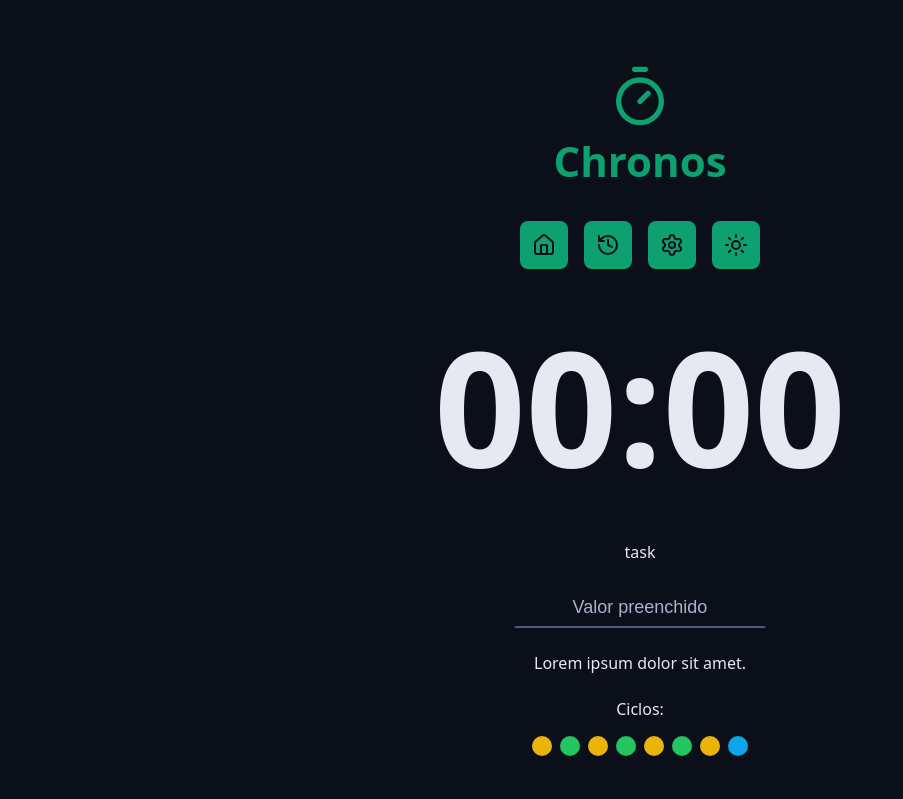
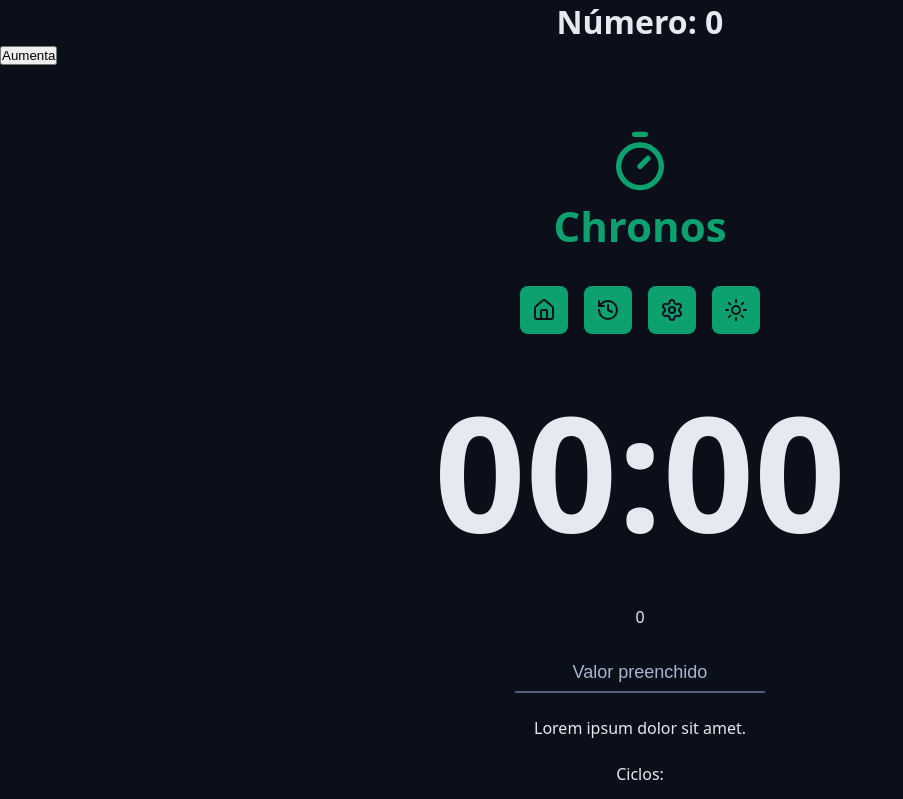
Before and after one commit to cfassoni/chronos-pomodoro, a React (Vite) app: page / in a window 1280 px wide. Shown: the top 799 px of the page, without its empty margins (0-903 px from the left). Built offline with nearby package versions, Linux system fonts and the light colour scheme.

Commit message:
section 2, lecture 32

```diff
--- a/src/App.tsx
+++ b/src/App.tsx
@@ -10,10 +10,21 @@
 import { DefaultButton } from './components/DefaultButton';
 import { PlayCircleIcon } from 'lucide-react';
 import { Footer } from './components/Footer';
+import { Heading } from './components/Heading';
 
 export function App() {
+  let numero = 0;
+
+  function handleClick() {
+    numero += 1;
+    console.log(numero, Date.now());
+  }
+
   return (
     <>
+      <Heading>Número: {numero}</Heading>
+      <button onClick={handleClick}>Aumenta</button>
+
       <Container>
         <Logo />
       </Container>
@@ -30,7 +41,7 @@
         <form className='form' action=''>
           <div className='formRow'>
             <DefaultInput
-              labelText='task'
+              labelText={numero.toString()}
               id='meuInput'
               type='text'
               placeholder='Digite algo'
```
